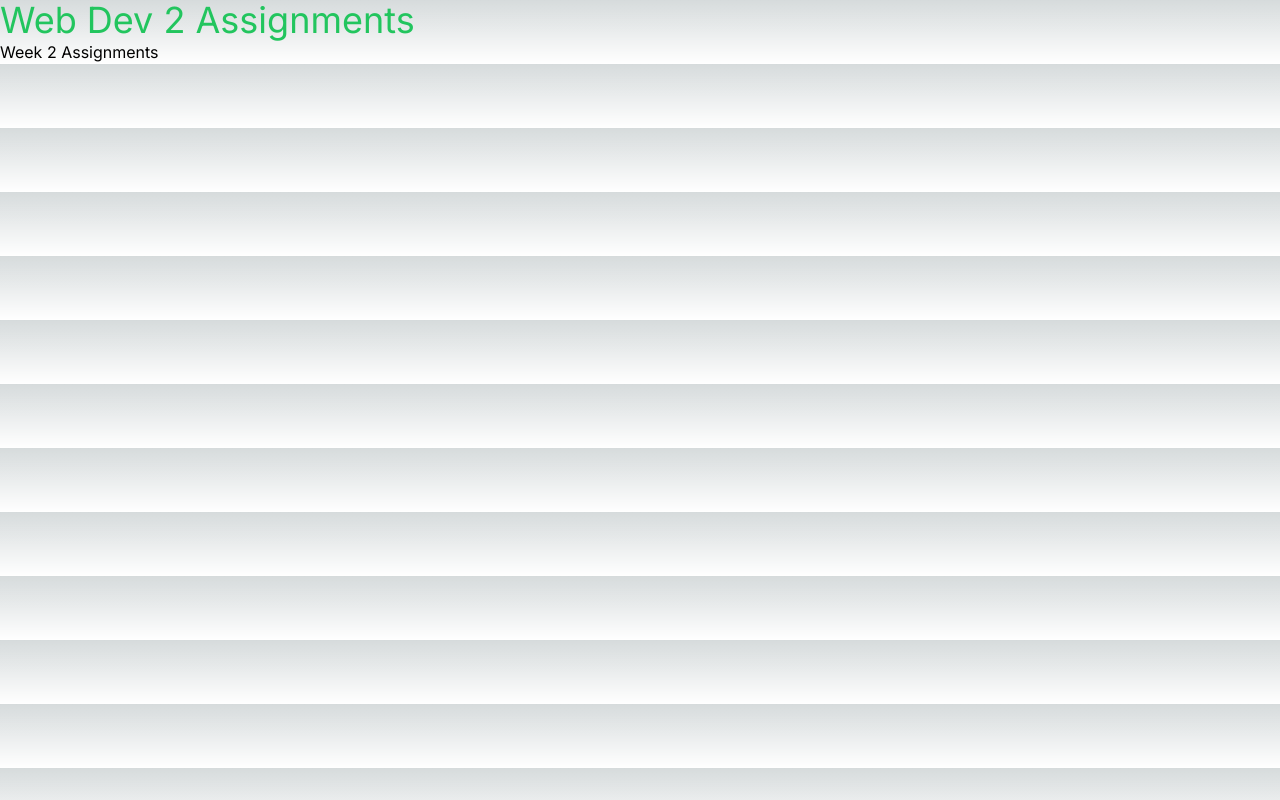
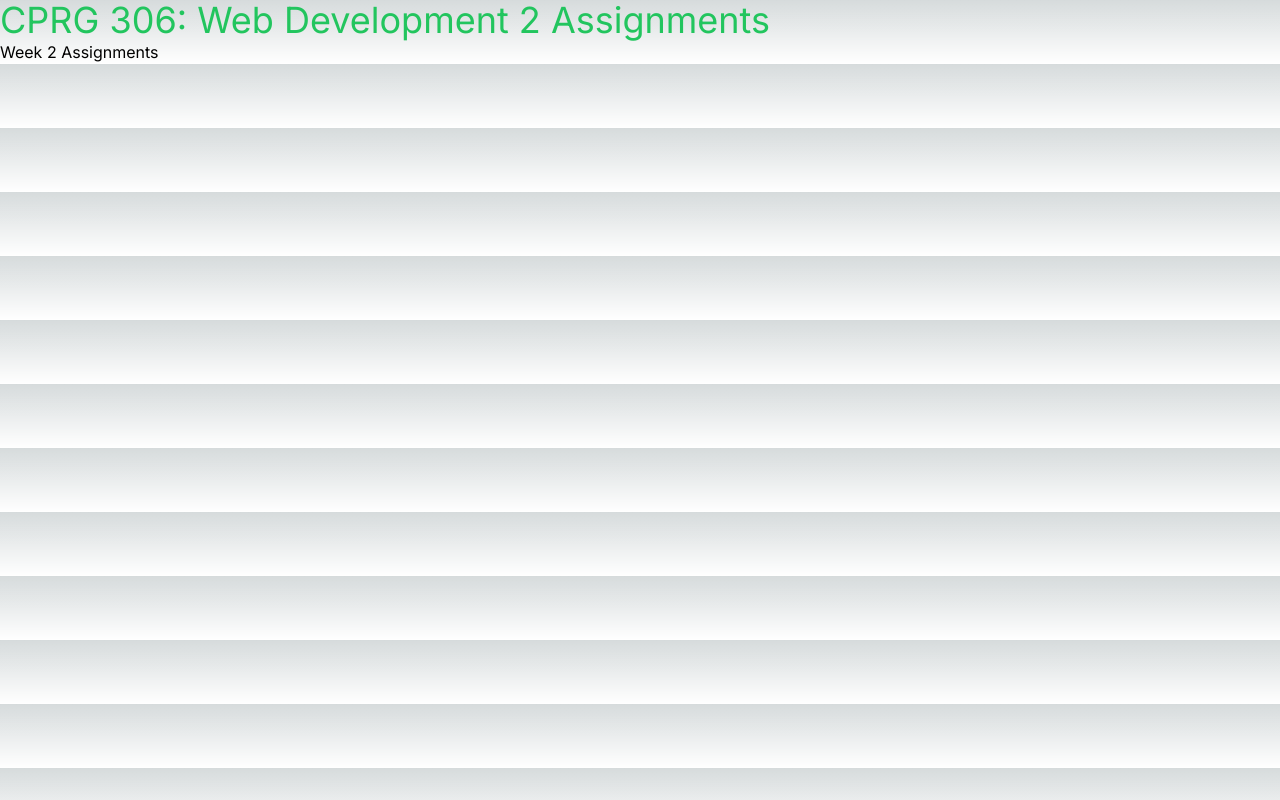
Before and after one commit to GregPilk/cprg306-assignments, a Next.js app: page / in a window 1280 px wide. Built offline with nearby package versions, Linux system fonts and the light colour scheme.

Commit message:
updated title
updated root

```diff
--- a/app/page.js
+++ b/app/page.js
@@ -4,7 +4,7 @@ export default function Page(){
   return(
     <div>
       <main >
-        <h1 className='text-4xl text-green-500'>Web Dev 2 Assignments</h1>
+        <h1 className='text-4xl text-green-500'>CPRG 306: Web Development 2 Assignments</h1>
         <ul>
           <li>
             <Link href="week-2">Week 2 Assignments</Link>
```
